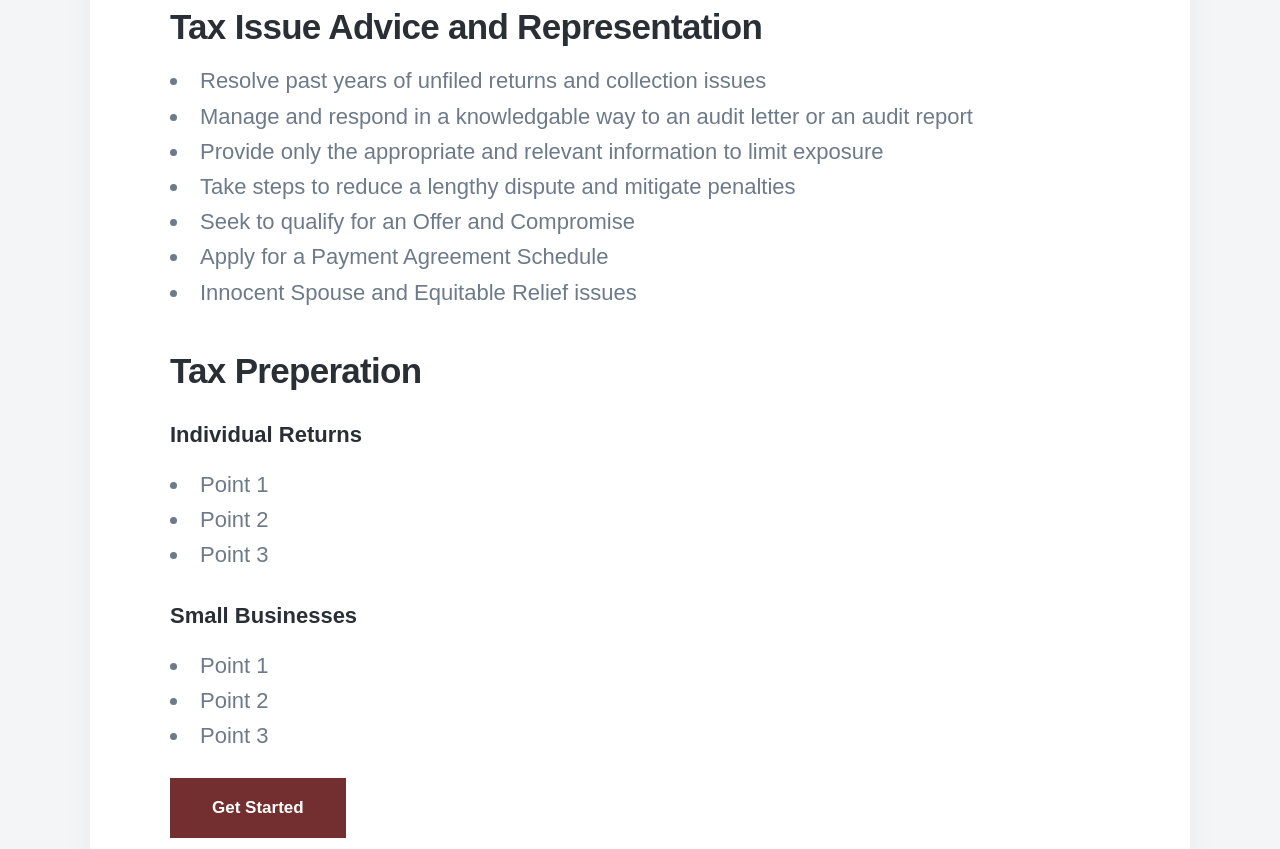
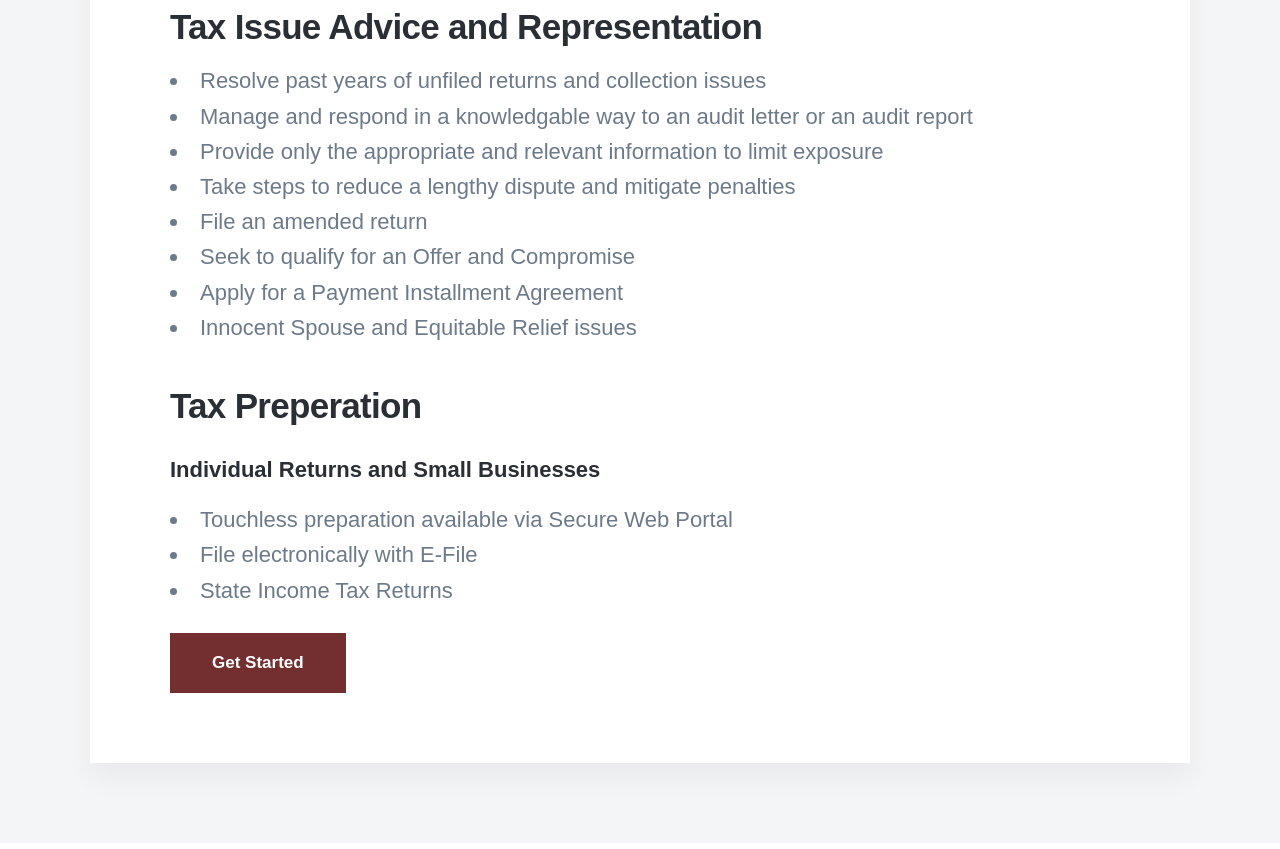
Before and after one commit to meredithmclendon/forestmillercpa, a Jekyll site: the page built from _pages/services.md, in a window 1280 px wide and 900 px high, scrolled down 525 px, cut to the strip 51-900 px from the top of the window. Built offline with Jekyll 4.4.1, drawn with Linux system fonts in a browser that asks for light colours; nearby versions of some CDN libraries; some web fonts are replaced.

Commit message:
Updated Services page and About page

```diff
--- a/_pages/services.md
+++ b/_pages/services.md
@@ -11,20 +11,18 @@ featured_image: /images/img1.jpg
 * Manage and respond in a knowledgable way to an audit letter or an audit report
 * Provide only the appropriate and relevant information to limit exposure
 * Take steps to reduce a lengthy dispute and mitigate penalties
+* File an amended return
 * Seek to qualify for an Offer and Compromise
-* Apply for a Payment Agreement Schedule
+* Apply for a Payment Installment Agreement
 * Innocent Spouse and Equitable Relief issues
 
 ## Tax Preperation
 
-#### Individual Returns
-* Point 1
-* Point 2
-* Point 3
+#### Individual Returns and Small Businesses
+* Touchless preparation available via Secure Web Portal
+* File electronically with E-File
+* State Income Tax Returns
 
-#### Small Businesses
-* Point 1
-* Point 2
-* Point 3
+
 
 <a href="https://jekyllthemes.io/theme/personal-website-jekyll-theme" class="button button--aggie" style="border-bottom: 2px solid #732F2F">Get Started</a>
--- a/resources/index.html
+++ b/resources/index.html
@@ -14,7 +14,7 @@ featured_image: /images/img1.jpg
 	<div class="wrap">
 
 		<h1>Resources</h1>
-		<p>Learn more about Taxes</p>
+		<p></p>
 
 	</div>
 
```
Also changed, not shown: _pages/about.md (+4 -4 lines).
